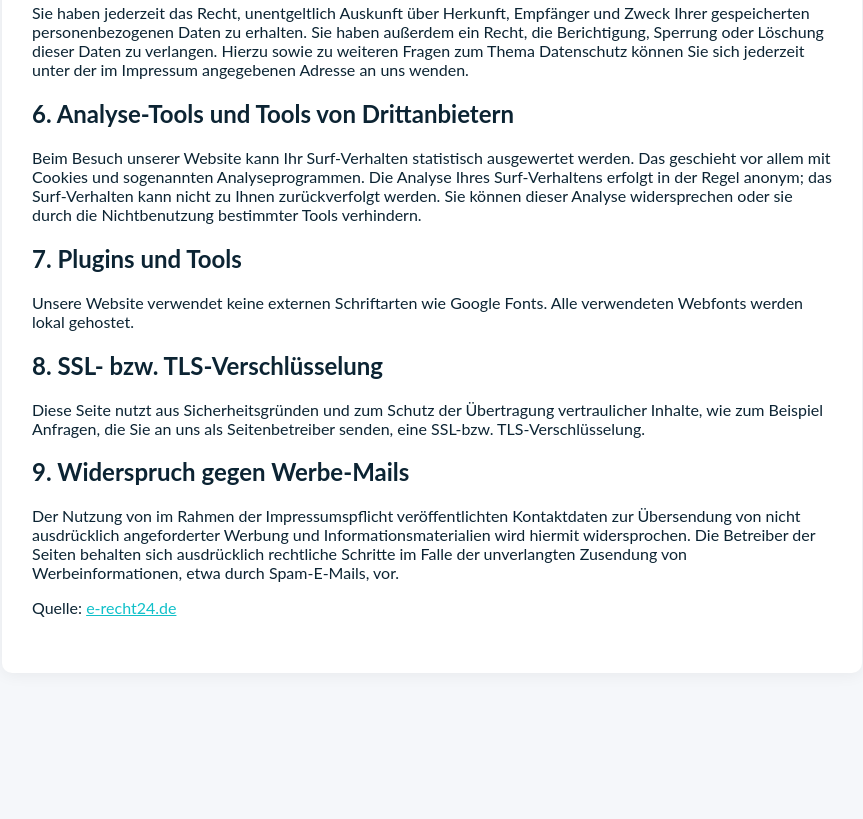
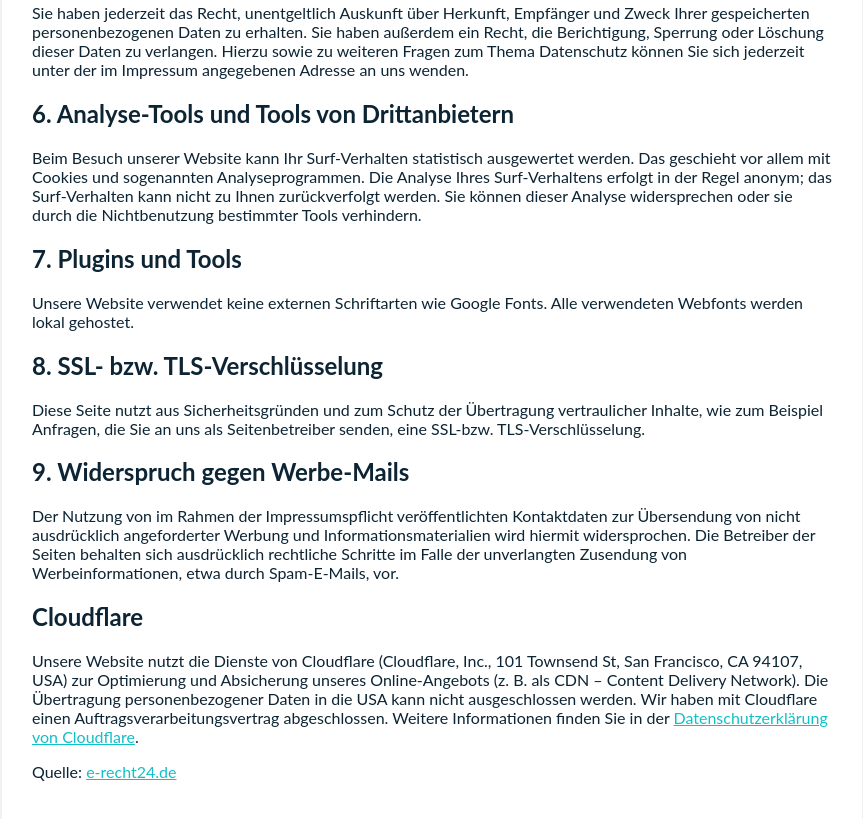
Before and after one commit to leonldt/lldynamics, a plain HTML site: page datenschutz.html in a window 1280 px wide. Shown: the part 786-1605 px from the top of the page, without its empty margins (208-1071 px from the left). Before the commit the page ends 1499 px from the top, so only its background shows below. Drawn offline with Linux system fonts and the light colour scheme; a web font is replaced by a local one.

Commit message:
Update datenschutz.html

```diff
--- a/datenschutz.html
+++ b/datenschutz.html
@@ -154,6 +154,11 @@
         <p>
             Der Nutzung von im Rahmen der Impressumspflicht veröffentlichten Kontaktdaten zur Übersendung von nicht ausdrücklich angeforderter Werbung und Informationsmaterialien wird hiermit widersprochen. Die Betreiber der Seiten behalten sich ausdrücklich rechtliche Schritte im Falle der unverlangten Zusendung von Werbeinformationen, etwa durch Spam-E-Mails, vor.
         </p>
+            <h2>Cloudflare</h2>
+    <p>
+        Unsere Website nutzt die Dienste von Cloudflare (Cloudflare, Inc., 101 Townsend St, San Francisco, CA 94107, USA) zur Optimierung und Absicherung unseres Online-Angebots (z. B. als CDN – Content Delivery Network). Die Übertragung personenbezogener Daten in die USA kann nicht ausgeschlossen werden. Wir haben mit Cloudflare einen Auftragsverarbeitungsvertrag abgeschlossen. Weitere Informationen finden Sie in der <a href="https://www.cloudflare.com/de-de/privacypolicy/" target="_blank">Datenschutzerklärung von Cloudflare</a>.
+    </p>
+
         <p>
             Quelle: <a href="https://www.e-recht24.de">e-recht24.de</a>
         </p>
```
